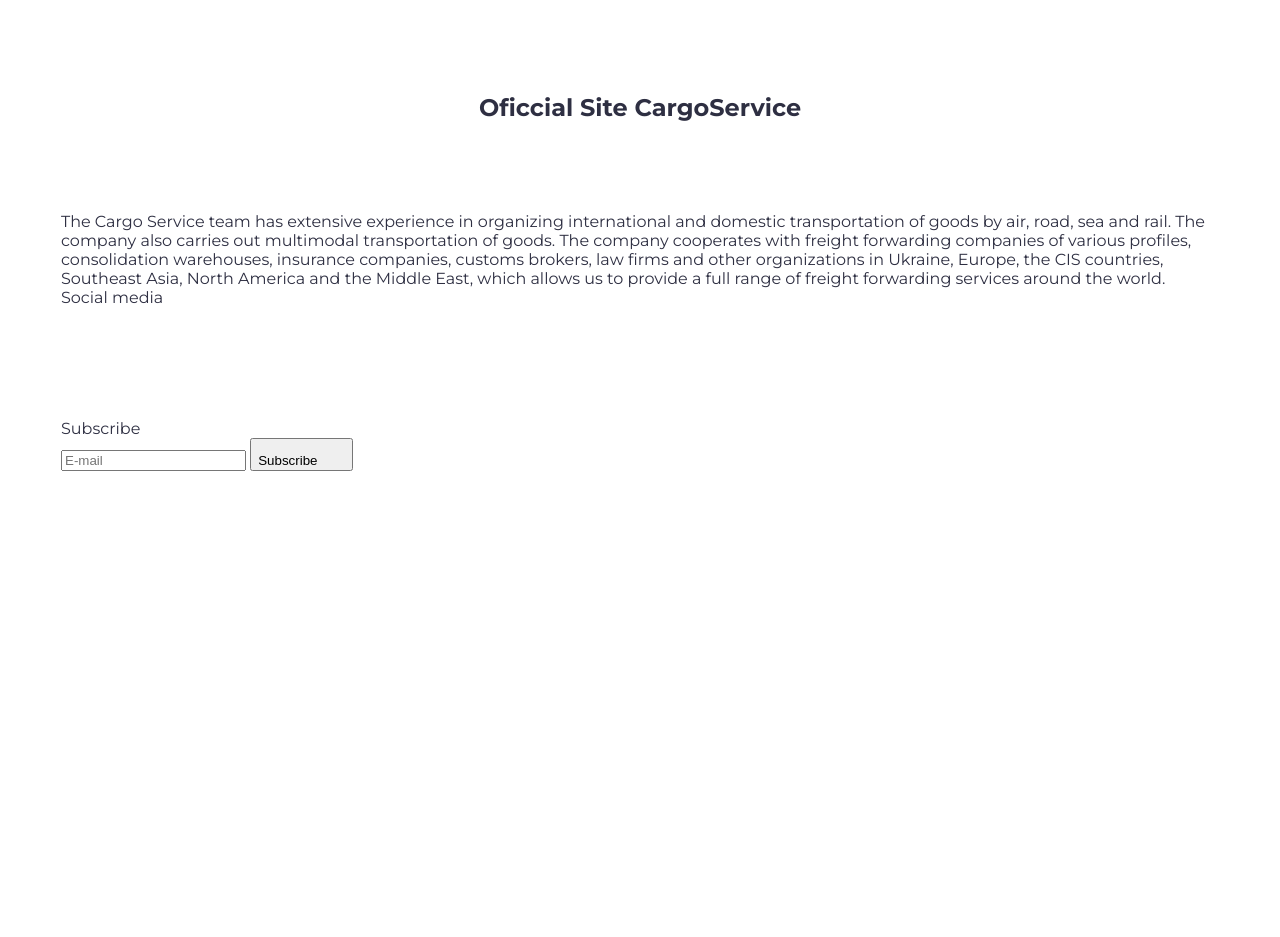
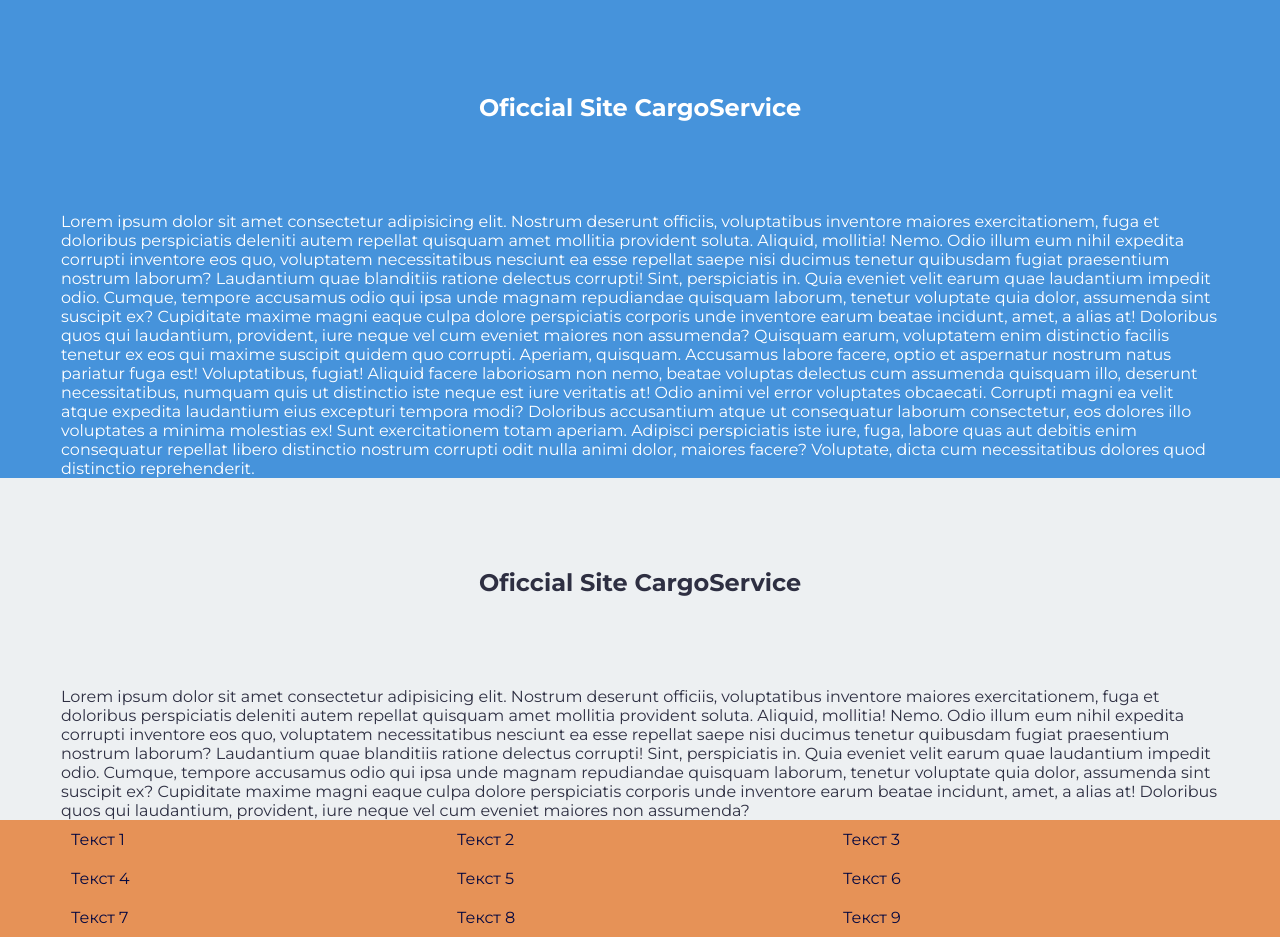
Before and after one commit to m1lky4/cargo-project, a website built with Parcel: page src/index.html in a window 1280 px wide. Shown: the part 797-1734 px from the top of the page. Before the commit the page ends 1276 px from the top, so only its background shows below. Built offline with nearby package versions, Linux system fonts and the light colour scheme; grey boxes are pictures that could not be loaded.

Commit message:
+++ (#9)
* +++

* fixed home

```diff
--- a/src/css/base/common.css
+++ b/src/css/base/common.css
@@ -23,9 +23,11 @@ ul {
 }
 body {
   font-family: 'Montserrat', sans-serif;
-  background-color: var(--main-bg-color);
+  background-color: #4693db;
   color: var(--main-text-color);
   font-size: 16px;
+  margin: 0;
+  padding: 0;
 }
 .container {
   max-width: 428px;
--- a/src/css/layouts/about.css
+++ b/src/css/layouts/about.css
@@ -1,4 +1,8 @@
 .about {
   margin-top: 100vh;
-
+  color:white;
 }
+.about-photos{
+  background-color: rgb(237, 240, 242);
+  width:100%;
+}
--- /dev/null
+++ b/src/css/layouts/footer.css
@@ -0,0 +1,12 @@
+.footer{
+    background-color:#e69257;
+    color:rgb(6, 9, 64);
+}
+.grid-container {
+  display: grid;
+  grid-template-columns: repeat(3, 1fr);
+}
+
+.item {
+  padding: 10px;
+}
--- a/src/css/layouts/header.css
+++ b/src/css/layouts/header.css
@@ -52,7 +52,7 @@
 .header {
   position: fixed;
   z-index: 100;
-  background-color: var(--main-bg-color);
+  background-color: rgb(237, 240, 242);
   width: 100%;
   top: 0;
   left: 0;
@@ -94,6 +94,7 @@
 .logo {
   text-decoration: none;
   margin-right: 76px;
+  padding: 12px 0;
 }
 .current {
   position: relative;
@@ -103,7 +104,7 @@
   width: 200px;
   height: 50px;
   border: none;
-  background-color: #404bbf;
+  background-color: #4693db;
   color: #fff;
   font-size: 16px;
   cursor: pointer;
--- a/src/css/layouts/hero.css
+++ b/src/css/layouts/hero.css
@@ -13,11 +13,18 @@
   right: -100%;
 }
 .hero-text {
-  position: absolute;
+  /* position: absolute;
   top: 50%;
   left: 50%;
   color: orange;
   transform: translate(-50%, -50%);
   z-index: 1;
-  font-size: 4rem;
+  font-size: 4rem; */
+  position: absolute;
+  top: 50%;
+  left: 50%;
+  transform: translate(-50%, -50%);
+  font-size: 24px;
+  color: white;
+  text-shadow: 2px 2px 4px rgba(0, 0, 0, 0.5);
 }
--- a/src/index.html
+++ b/src/index.html
@@ -18,6 +18,7 @@
     <main>
       <include src="./partials/hero.html"></include>
       <include src="./partials/about.html"></include>
+      <include src="./partials/about-photos.html"></include>
     </main>
     <include src="./partials/footer.html"></include>
     <script src="./index.js" type="module"></script>
--- /dev/null
+++ b/src/partials/about-photos.html
@@ -0,0 +1,18 @@
+<section class="about-photos">
+    <div class="container">
+        <h2 class="section-title">
+        Oficcial Site CargoService
+    </h2>
+    <p>
+        Lorem ipsum dolor sit amet consectetur adipisicing elit. Nostrum deserunt officiis, voluptatibus inventore
+        maiores exercitationem, fuga et doloribus perspiciatis deleniti autem repellat quisquam amet mollitia provident
+        soluta. Aliquid, mollitia! Nemo.
+        Odio illum eum nihil expedita corrupti inventore eos quo, voluptatem necessitatibus nesciunt ea esse repellat
+        saepe nisi ducimus tenetur quibusdam fugiat praesentium nostrum laborum? Laudantium quae blanditiis ratione
+        delectus corrupti!
+        Sint, perspiciatis in. Quia eveniet velit earum quae laudantium impedit odio. Cumque, tempore accusamus odio qui
+        ipsa unde magnam repudiandae quisquam laborum, tenetur voluptate quia dolor, assumenda sint suscipit ex?
+        Cupiditate maxime magni eaque culpa dolore perspiciatis corporis unde inventore earum beatae incidunt, amet, a
+        alias at! Doloribus quos qui laudantium, provident, iure neque vel cum eveniet maiores non assumenda?
+    </p></div>
+</section>
--- a/src/partials/about.html
+++ b/src/partials/about.html
@@ -1,14 +1,30 @@
-<section class="about container">
-    <h2 class="section-title">
+<section class="about">
+    <div class="container">
+        <h2 class="section-title">
         Oficcial Site CargoService
     </h2>
-        <p>
-            The Cargo Service team has extensive experience in organizing international and domestic transportation of goods by air,
-            road, sea and rail. The company also carries out multimodal transportation of goods.
+    <p>
+        Lorem ipsum dolor sit amet consectetur adipisicing elit. Nostrum deserunt officiis, voluptatibus inventore maiores
+        exercitationem, fuga et doloribus perspiciatis deleniti autem repellat quisquam amet mollitia provident soluta.
+        Aliquid, mollitia! Nemo.
+        Odio illum eum nihil expedita corrupti inventore eos quo, voluptatem necessitatibus nesciunt ea esse repellat saepe
+        nisi ducimus tenetur quibusdam fugiat praesentium nostrum laborum? Laudantium quae blanditiis ratione delectus
+        corrupti!
+        Sint, perspiciatis in. Quia eveniet velit earum quae laudantium impedit odio. Cumque, tempore accusamus odio qui
+        ipsa unde magnam repudiandae quisquam laborum, tenetur voluptate quia dolor, assumenda sint suscipit ex?
+        Cupiditate maxime magni eaque culpa dolore perspiciatis corporis unde inventore earum beatae incidunt, amet, a alias
+        at! Doloribus quos qui laudantium, provident, iure neque vel cum eveniet maiores non assumenda?
+        Quisquam earum, voluptatem enim distinctio facilis tenetur ex eos qui maxime suscipit quidem quo corrupti. Aperiam,
+        quisquam. Accusamus labore facere, optio et aspernatur nostrum natus pariatur fuga est! Voluptatibus, fugiat!
+        Aliquid facere laboriosam non nemo, beatae voluptas delectus cum assumenda quisquam illo, deserunt necessitatibus,
+        numquam quis ut distinctio iste neque est iure veritatis at! Odio animi vel error voluptates obcaecati.
+        Corrupti magni ea velit atque expedita laudantium eius excepturi tempora modi? Doloribus accusantium atque ut
+        consequatur laborum consectetur, eos dolores illo voluptates a minima molestias ex! Sunt exercitationem totam
+        aperiam.
+        Adipisci perspiciatis iste iure, fuga, labore quas aut debitis enim consequatur repellat libero distinctio nostrum
+        corrupti odit nulla animi dolor, maiores facere? Voluptate, dicta cum necessitatibus dolores quod distinctio
+        reprehenderit.
+    </p>
+</div>
 
-            The company cooperates with freight forwarding companies of various profiles, consolidation warehouses, insurance
-            companies, customs brokers, law firms and other organizations in Ukraine, Europe, the CIS countries, Southeast Asia,
-            North America and the Middle East, which allows us to provide a full range of freight forwarding services around the
-            world.
-        </p>
 </section>
--- a/src/partials/footer.html
+++ b/src/partials/footer.html
@@ -1,44 +1,15 @@
 <footer class="footer">
-  <div class="container footer-flex">
-    <div class="social-media">
-      <p class="social-text">Social media</p>
-      <ul class="social-footer">
-        <li class="social-list-footer-item">
-          <a href="" class="social-list-footer-icon">
-            <svg width="24px" height="24px"></svg>
-          </a>
-        </li>
-        <li class="social-list-footer-item">
-          <a href="" class="social-list-footer-icon">
-            <svg width="24px" height="24px"></svg>
-          </a>
-        </li>
-        <li class="social-list-footer-item">
-          <a href="" class="social-list-footer-icon">
-            <svg width="24px" height="24px"></svg>
-          </a>
-        </li>
-        <li class="social-list-footer-item">
-          <a href="" class="social-list-footer-icon">
-            <svg width="24px" height="24px"></svg>
-          </a>
-        </li>
-      </ul>
-    </div>
-    <div class="subscribe">
-      <p class="social-text">Subscribe</p>
-      <form class="footer-form">
-        <input
-          type="email"
-          name="footer-email"
-          placeholder="E-mail"
-          class="footer-input"
-        />
-        <button type="submit" class="footer-btn">
-          Subscribe
-          <svg width="24" height="24"></svg>
-        </button>
-      </form>
-    </div>
+  <div class="container">
+      <div class="grid-container">
+        <div class="item">Текст 1</div>
+        <div class="item">Текст 2</div>
+        <div class="item">Текст 3</div>
+        <div class="item">Текст 4</div>
+        <div class="item">Текст 5</div>
+        <div class="item">Текст 6</div>
+        <div class="item">Текст 7</div>
+        <div class="item">Текст 8</div>
+        <div class="item">Текст 9</div>
+      </div>
   </div>
 </footer>
--- a/src/partials/header.html
+++ b/src/partials/header.html
@@ -3,7 +3,7 @@
     <div class="menu-nav">
       <nav class="menu-nav">
         <a class="logo" href="./index.html"
-          ><img src="/src/images/logo.png" alt=""
+          ><img width="140px" height="50px" src="/src/images/logo.png" alt=""
         /></a>
         <ul class="list navigation">
           <li>
--- a/src/styles.css
+++ b/src/styles.css
@@ -1,5 +1,6 @@
+@import './css/base/variables.css';
 @import './css/base/common.css';
-@import './css/base/variables.css';
 @import './css/layouts/header.css';
 @import './css/layouts/hero.css';
 @import './css/layouts/about.css';
+@import './css/layouts/footer.css';
```
Also changed, not shown: src/images/plane123.jpg (added).
